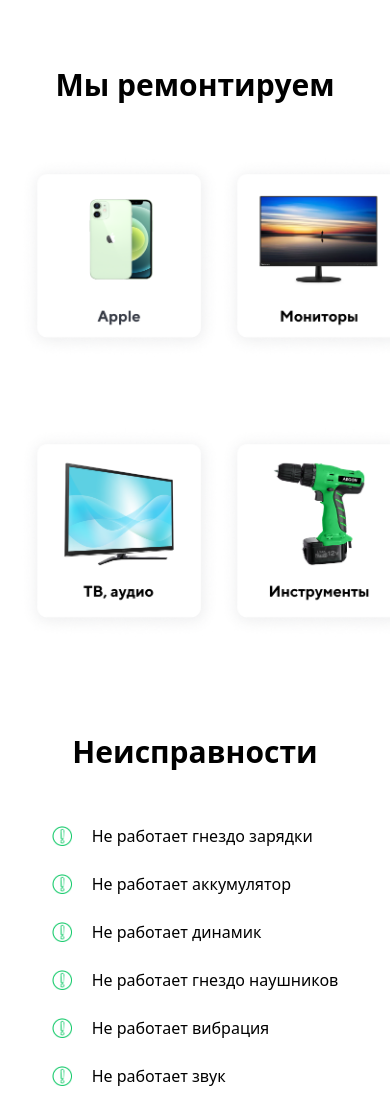
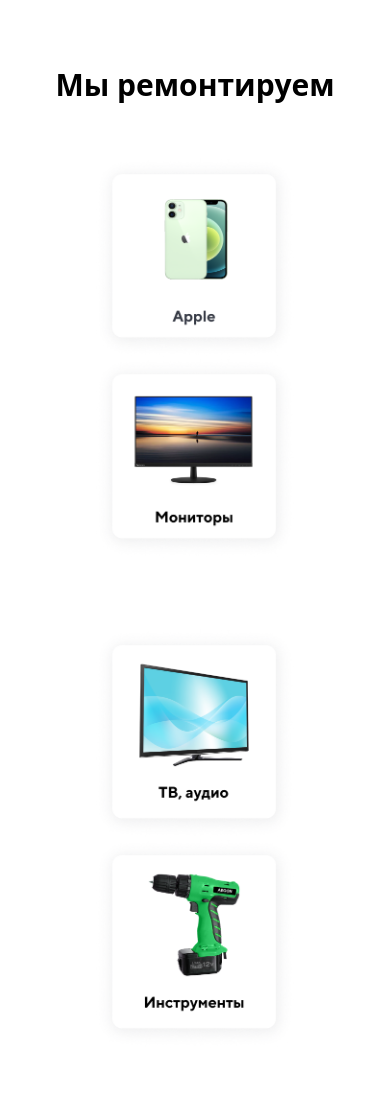
Before and after one commit to Wizards7/TeamWork, a website: page src/ahmad.html in a window 390 px wide. Shown: the part 1620-2735 px from the top of the page. Drawn offline with nearby package versions, Linux system fonts and the light colour scheme; files that its build step writes are made by us from their sources.

Commit message:
dadAD AHMAD

```diff
--- a/src/ahmad.html
+++ b/src/ahmad.html
@@ -90,7 +90,7 @@
      </div>
     </div> <br><br>
     <h1 class="text-[30px] text-center"> <b>Мы ремонтируем</b></h1>
-    <div class="max-w-[1200px] m-auto flex justify-between items-center mt-[30px] p-[20px] lg:flex-row ">
+    <div class="max-w-[1200px] m-auto flex flex-col justify-between items-center mt-[30px] p-[20px] lg:flex-row ">
     <img src="./imageOfAhmad/image copy 7.png" alt="" width="200">
     <img src="./imageOfAhmad/image copy 8.png" alt="" width="200"  class="lg:block hidden">
     <img src="./imageOfAhmad/image copy 9.png" alt="" width="200"  class="lg:block hidden">
@@ -98,7 +98,7 @@
     <img src="./imageOfAhmad/image copy 11.png" alt="" width="200" class="lg:block hidden">
     <img src="./imageOfAhmad/image copy 12.png" alt="" width="200" >
     </div>
-      <div class="max-w-[1200px] m-auto flex justify-between items-center mt-[30px] p-[20px] lg:flex-row ">
+      <div class="max-w-[1200px] m-auto flex justify-between flex-col items-center mt-[30px] p-[20px] lg:flex-row ">
     <img src="./imageOfAhmad/image copy 13.png" alt="" width="200">
     <img src="./imageOfAhmad/image copy 14.png" alt="" width="200"  class="lg:block hidden">
     <img src="./imageOfAhmad/image copy 15.png" alt="" width="200"  class="lg:block hidden">
```
